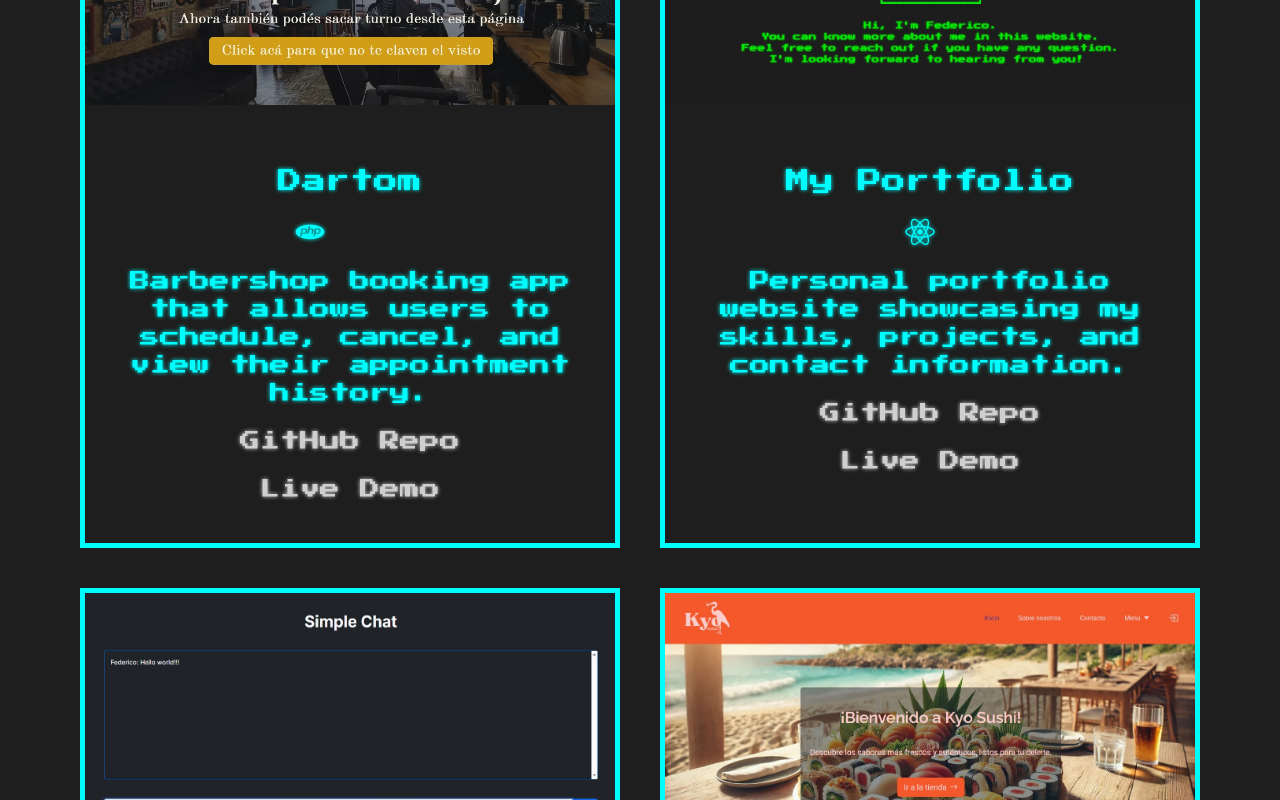
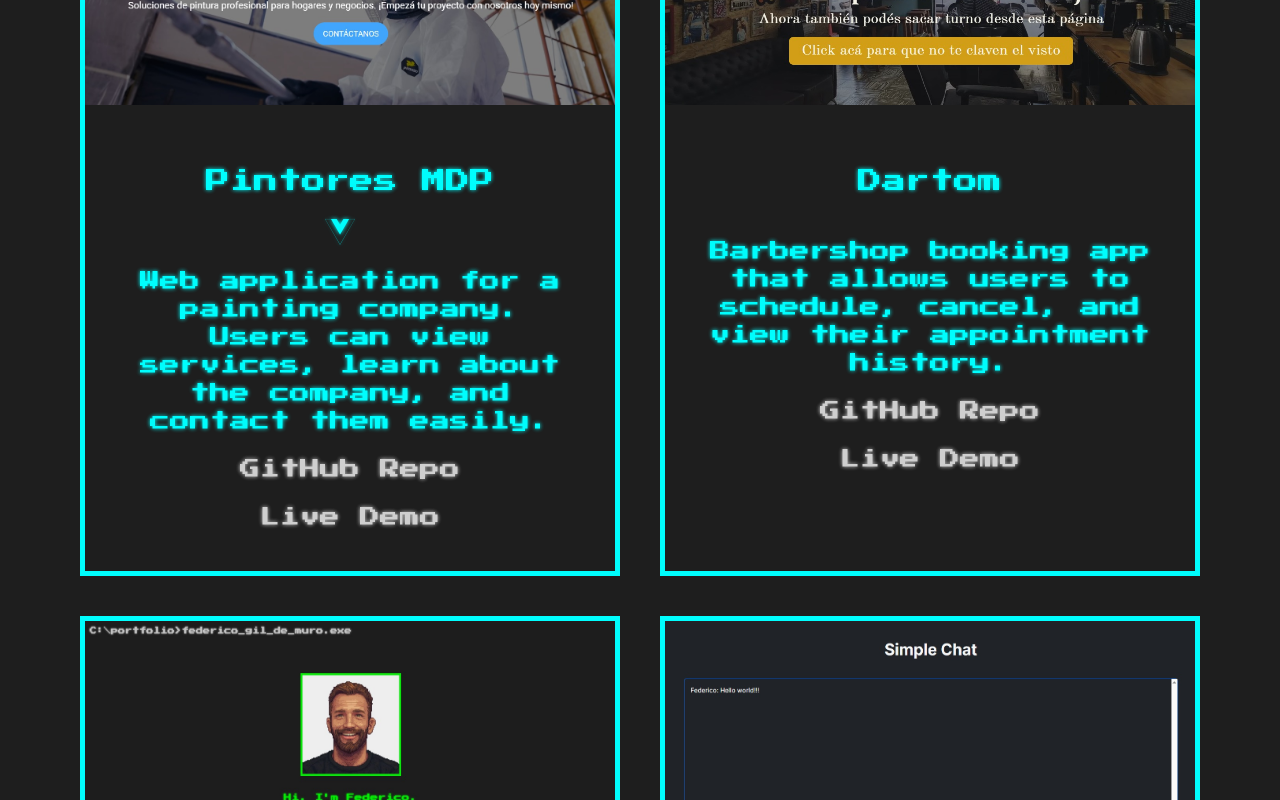
Before and after one commit to federicogildemuro/my-portfolio, a React (Vite) app: page / in a window 1280 px wide. Shown: the part 2120-2920 px from the top of the page. Built offline with nearby package versions, Linux system fonts and the light colour scheme.

Commit message:
feat(projects): add pintores mdp project

```diff
--- a/src/data/projects.js
+++ b/src/data/projects.js
@@ -1,114 +1,122 @@
 const projects = [
     {
-        name: 'Dartom',
-        description: 'Barbershop booking app that allows users to schedule, cancel, and view their appointment history.',
+        name: "Pintores MDP",
+        description:
+            "Web application for a painting company. Users can view services, learn about the company, and contact them easily.",
         techIcons: [
-            { name: 'PHP', class: 'devicon-php-plain' },
-            { name: 'Laravel', class: 'devicon-laravel-original' },
-            { name: 'MySQL', class: 'devicon-mysql-original' },
-            { name: 'Tailwind', class: 'devicon-tailwindcss-original' },
-            { name: 'Alpine', class: 'devicon-alpinejs-original' },
+            { name: "Vue", class: "devicon-vuejs-plain" },
+            { name: "Tailwind", class: "devicon-tailwindcss-original" },
         ],
-        github: 'https://github.com/federicogildemuro/dartom',
-        demo: 'https://dartom.onrender.com/',
-        image: 'dartom.jpg'
+        github: "https://github.com/federicogildemuro/pintores-mdp",
+        demo: "https://pintoresmdp.com.ar",
+        image: "pintores-mdp.jpg",
     },
     {
-        name: 'My Portfolio',
-        description: 'Personal portfolio website showcasing my skills, projects, and contact information.',
+        name: "Dartom",
+        description:
+            "Barbershop booking app that allows users to schedule, cancel, and view their appointment history.",
         techIcons: [
-            { name: 'React', class: 'devicon-react-original' },
-            { name: 'Tailwind', class: 'devicon-tailwindcss-original' },
+            { name: "Laravel", class: "devicon-laravel-original" },
+            { name: "MySQL", class: "devicon-mysql-original" },
+            { name: "Tailwind", class: "devicon-tailwindcss-original" },
         ],
-        github: 'https://github.com/federicogildemuro/my-portfolio',
-        demo: 'https://federico-gil-de-muro-portfolio.vercel.app/',
-        image: 'my-portfolio.jpg'
+        github: "https://github.com/federicogildemuro/dartom",
+        demo: "https://dartom.onrender.com/",
+        image: "dartom.jpg",
     },
     {
-        name: 'Simple Chat',
-        description: 'Basic chat application where users can join a room and send messages in real-time.',
+        name: "My Portfolio",
+        description:
+            "Personal portfolio website showcasing my skills, projects, and contact information.",
         techIcons: [
-            { name: 'JavaScript', class: 'devicon-javascript-plain' },
-            { name: 'Node', class: 'devicon-nodejs-plain-wordmark' },
-            { name: 'Express', class: 'devicon-express-original' },
-            { name: 'Socket.io', class: 'devicon-socketio-original' },
-            { name: 'Handlebars', class: 'devicon-handlebars-original' },
-            { name: 'Bootstrap', class: 'devicon-bootstrap-plain' },
+            { name: "React", class: "devicon-react-original" },
+            { name: "Tailwind", class: "devicon-tailwindcss-original" },
         ],
-        github: 'https://github.com/federicogildemuro/simple-chat',
-        demo: 'https://husky-sordid-donkey.glitch.me/',
-        image: 'simple-chat.jpg'
+        github: "https://github.com/federicogildemuro/my-portfolio",
+        demo: "https://federico-gil-de-muro-portfolio.vercel.app",
+        image: "my-portfolio.jpg",
     },
     {
-        name: 'Kyo Sushi',
-        description: 'E-commerce website for a sushi delivery. Users can browse the menu, add items to the cart, and place an order.',
+        name: "Simple Chat",
+        description:
+            "Basic chat application where users can join a room and send messages in real-time.",
         techIcons: [
-            { name: 'React', class: 'devicon-react-original' },
-            { name: 'Firebase', class: 'devicon-firebase-plain' },
-            { name: 'Bootstrap', class: 'devicon-bootstrap-plain' },
+            { name: "Node", class: "devicon-nodejs-plain-wordmark" },
+            { name: "Express", class: "devicon-express-original" },
+            { name: "Bootstrap", class: "devicon-bootstrap-plain" },
         ],
-        github: 'https://github.com/federicogildemuro/kyo-sushi',
-        demo: 'https://kyo-sushi.netlify.app/',
-        image: 'kyo-sushi.jpg'
+        github: "https://github.com/federicogildemuro/simple-chat",
+        demo: "https://husky-sordid-donkey.glitch.me",
+        image: "simple-chat.jpg",
     },
     {
-        name: 'E-commerce API-REST',
-        description: 'RESTful API for e-commerce, allowing users to browse products, manage their cart, and place orders.',
+        name: "Kyo Sushi",
+        description:
+            "E-commerce website for a sushi delivery. Users can browse the menu, add items to the cart, and place an order.",
         techIcons: [
-            { name: 'JavaScript', class: 'devicon-javascript-plain' },
-            { name: 'Node', class: 'devicon-nodejs-plain-wordmark' },
-            { name: 'Express', class: 'devicon-express-original' },
-            { name: 'Socket.io', class: 'devicon-socketio-original' },
-            { name: 'Handlebars', class: 'devicon-handlebars-original' },
-            { name: 'MongoDB', class: 'devicon-mongodb-plain' },
+            { name: "React", class: "devicon-react-original" },
+            { name: "Firebase", class: "devicon-firebase-plain" },
+            { name: "Bootstrap", class: "devicon-bootstrap-plain" },
         ],
-        github: 'https://github.com/federicogildemuro/backend-coderhouse',
-        demo: 'https://e-commerce-api-rest.onrender.com/api/docs',
-        image: 'ecommerce-api.jpg'
+        github: "https://github.com/federicogildemuro/kyo-sushi",
+        demo: "https://kyo-sushi.netlify.app",
+        image: "kyo-sushi.jpg",
     },
     {
-        name: 'Funko Shop',
-        description: 'E-commerce website for a Funko Pop! store. Users can browse the catalog, add items to the cart, and place an order.',
+        name: "E-commerce API-REST",
+        description:
+            "RESTful API for e-commerce, allowing users to browse products, manage their cart, and place orders.",
         techIcons: [
-            { name: 'TypeScript', class: 'devicon-typescript-plain' },
-            { name: 'Angular', class: 'devicon-angularjs-plain' },
-            { name: 'Firebase', class: 'devicon-firebase-plain' },
+            { name: "Node", class: "devicon-nodejs-plain-wordmark" },
+            { name: "Express", class: "devicon-express-original" },
+            { name: "MongoDB", class: "devicon-mongodb-plain" },
         ],
-        github: 'https://github.com/maru33luc/FunkoStore',
-        demo: 'https://funko-store-seven.vercel.app/home',
-        image: 'funko-shop.jpg'
+        github: "https://github.com/federicogildemuro/backend-coderhouse",
+        demo: "https://e-commerce-api-rest.onrender.com",
+        image: "ecommerce-api.jpg",
     },
     {
-        name: 'Docturno',
-        description: 'Desktop application for managing appointments in a medical clinic. Patients can request appointments and doctors can manage their schedules.',
+        name: "Funko Shop",
+        description:
+            "E-commerce website for a Funko Pop! store. Users can browse the catalog, add items to the cart, and place an order.",
         techIcons: [
-            { name: 'Java', class: 'devicon-java-plain' },
+            { name: "Angular", class: "devicon-angularjs-plain" },
+            { name: "Firebase", class: "devicon-firebase-plain" },
         ],
-        github: 'https://github.com/maru33luc/TP-Final-Lab3',
-        image: 'docturno.jpg'
+        github: "https://github.com/maru33luc/FunkoStore",
+        demo: "https://funko-store-seven.vercel.app/home",
+        image: "funko-shop.jpg",
     },
     {
-        name: 'Tom Misch Tribute',
-        description: 'Web page paying tribute to the musician Tom Misch. Users can read about his life and discography, watch videos, and know his upcoming events.',
-        techIcons: [
-            { name: 'HTML', class: 'devicon-html5-plain-wordmark' },
-            { name: 'CSS', class: 'devicon-css3-plain-wordmark' },
-            { name: 'Bootstrap', class: 'devicon-bootstrap-plain' },
-            { name: 'Sass', class: 'devicon-sass-original' },
-        ],
-        github: 'https://github.com/federicogildemuro/desarrollo-web-coderhouse',
-        demo: 'https://federicogildemuro.github.io/desarrollo-web-coderhouse/',
-        image: 'tom-misch.jpg'
+        name: "Docturno",
+        description:
+            "Desktop application for managing appointments in a medical clinic. Patients can request appointments and doctors can manage their schedules.",
+        techIcons: [{ name: "Java", class: "devicon-java-plain" }],
+        github: "https://github.com/maru33luc/TP-Final-Lab3",
+        image: "docturno.jpg",
     },
     {
-        name: 'Prolijín',
-        description: 'Program for managing clients, products, orders, suppliers, and cash flow, designed for efficient data handling and streamlined operations.',
+        name: "Tom Misch Tribute",
+        description:
+            "Web page paying tribute to the musician Tom Misch. Users can read about his life and discography, watch videos, and know his upcoming events.",
         techIcons: [
-            { name: 'C', class: 'devicon-c-plain' },
+            { name: "HTML", class: "devicon-html5-plain-wordmark" },
+            { name: "CSS", class: "devicon-css3-plain-wordmark" },
+            { name: "Sass", class: "devicon-sass-original" },
+            { name: "Bootstrap", class: "devicon-bootstrap-plain" },
         ],
-        github: 'https://github.com/federicogildemuro/laboratorio2-tup',
-        image: 'prolijin.jpg'
-    }
+        github: "https://github.com/federicogildemuro/desarrollo-web-coderhouse",
+        demo: "https://federicogildemuro.github.io/desarrollo-web-coderhouse",
+        image: "tom-misch.jpg",
+    },
+    {
+        name: "Prolijín",
+        description:
+            "Program for managing clients, products, orders, suppliers, and cash flow, designed for efficient data handling and streamlined operations.",
+        techIcons: [{ name: "C", class: "devicon-c-plain" }],
+        github: "https://github.com/federicogildemuro/laboratorio2-tup",
+        image: "prolijin.jpg",
+    },
 ];
 
 export default projects;
```
Also changed, not shown: public/pintores-mdp.jpg (added).
